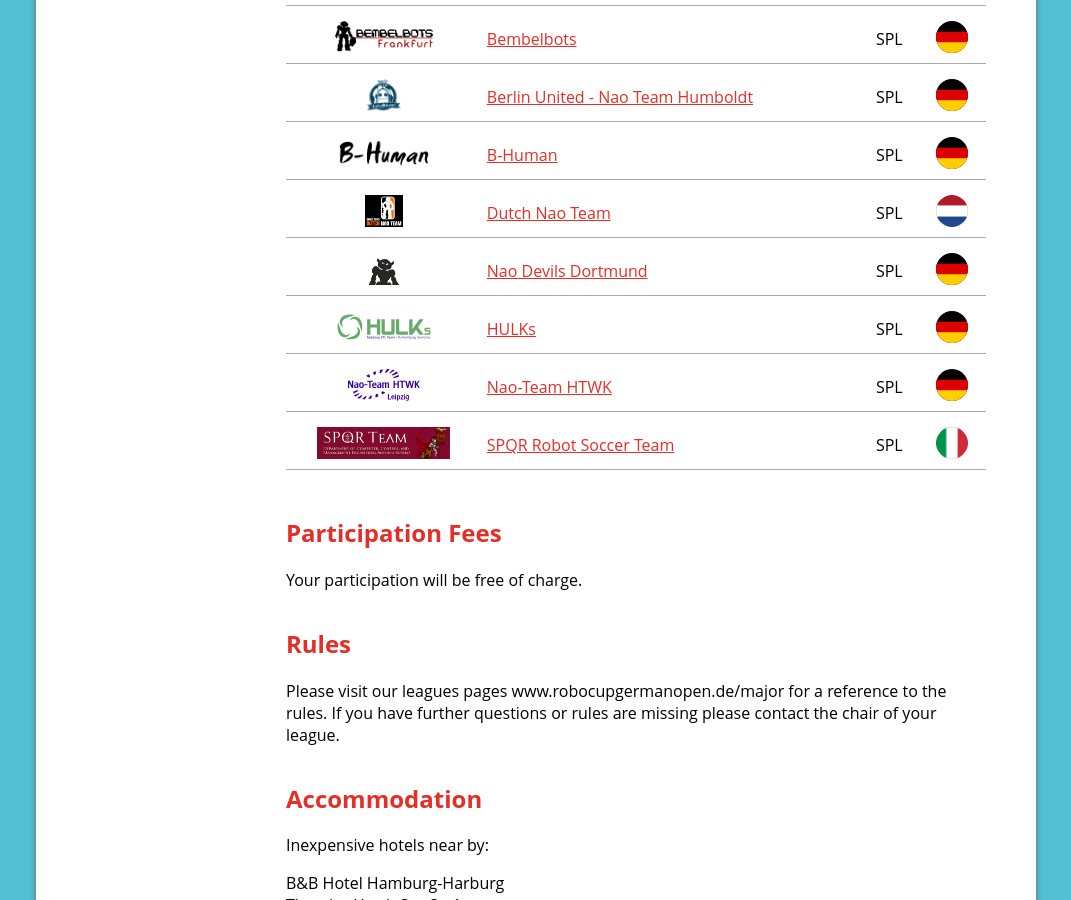
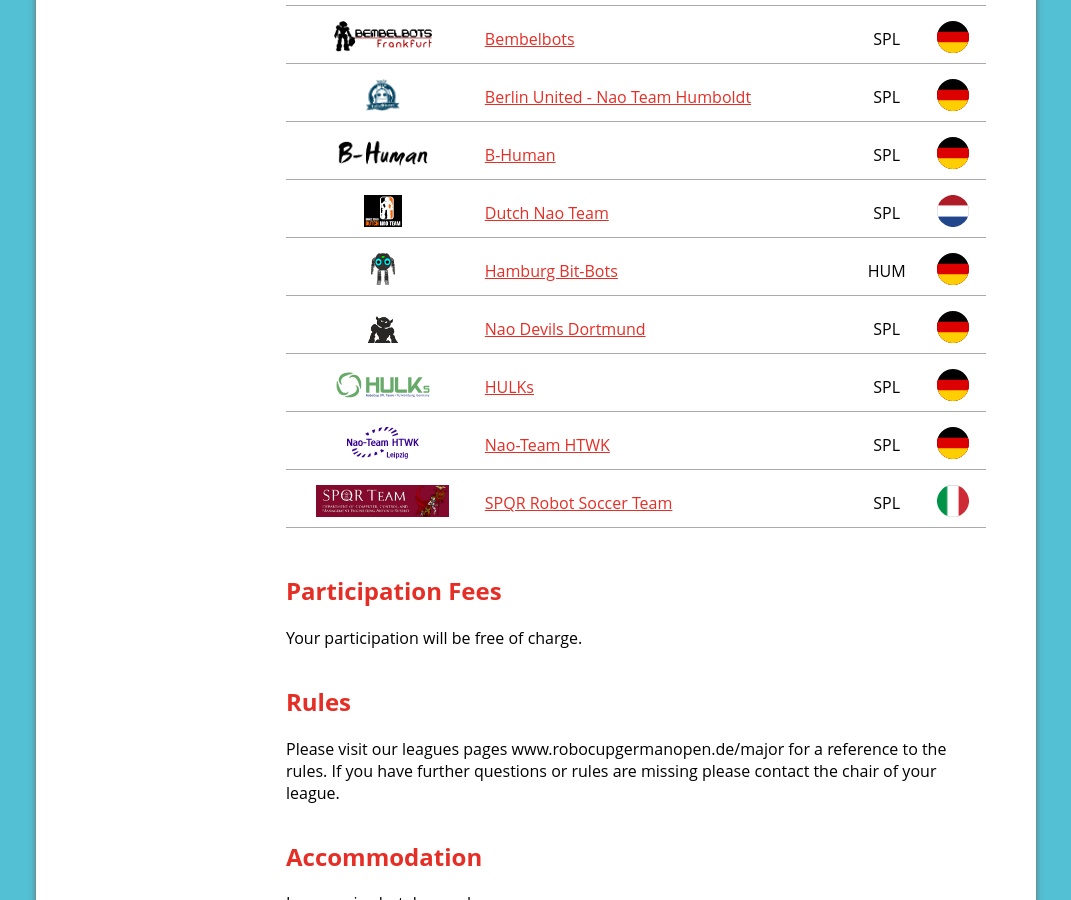
Before and after one commit to RHOrga/rhorga.github.io, a Jekyll site: the page built from 2018/en/teams.md, in a window 1280 px wide and 900 px high, scrolled down 646 px. Shown: the whole window, without its empty margins (104-1175 px from the left). Built offline with Jekyll 4.4.1, drawn with Linux system fonts in a browser that asks for light colours.

Commit message:
Add bitbots

```diff
--- a/2018/en/teams.md
+++ b/2018/en/teams.md
@@ -20,6 +20,7 @@
 | ![](/assets/img/teams/Berlin United - NaoTH.png){: height="32"} | [Berlin United - Nao Team Humboldt](http://naoth.de) | SPL | ![DE](/assets/img/de.svg){: height="32"} |
 | ![](/assets/img/teams/B-Human.png){: height="32"} | [B-Human](https://www.b-human.de) | SPL | ![DE](/assets/img/de.svg){: height="32"} |
 | ![](/assets/img/teams/DNT_logo.png){: height="32"} | [Dutch Nao Team](http://www.dutchnaoteam.nl) | SPL | ![NL](/assets/img/nl.svg){: height="32"} |
+| ![](/assets/img/teams/Hamburg Bit-Bots.svg){: height="32"} | [Hamburg Bit-Bots](http://bit-bots.de) | HUM | ![DE](/assets/img/de.svg) |
 | ![](/assets/img/teams/Nao Devils Dortmund.png){: height="32"} | [Nao Devils Dortmund](https://naodevils.de/) | SPL | ![DE](/assets/img/de.svg){: height="32"} |
 | ![](/assets/img/teams/HULKs.svg){: height="32"} | [HULKs](https://hulks.de) | SPL | ![DE](/assets/img/de.svg){: height="32"} |
 | ![](/assets/img/teams/Nao-Team HTWK.svg){: height="32"} | [Nao-Team HTWK](http://www.htwk-robots.de) | SPL | ![DE](/assets/img/de.svg){: height="32"} |
```
